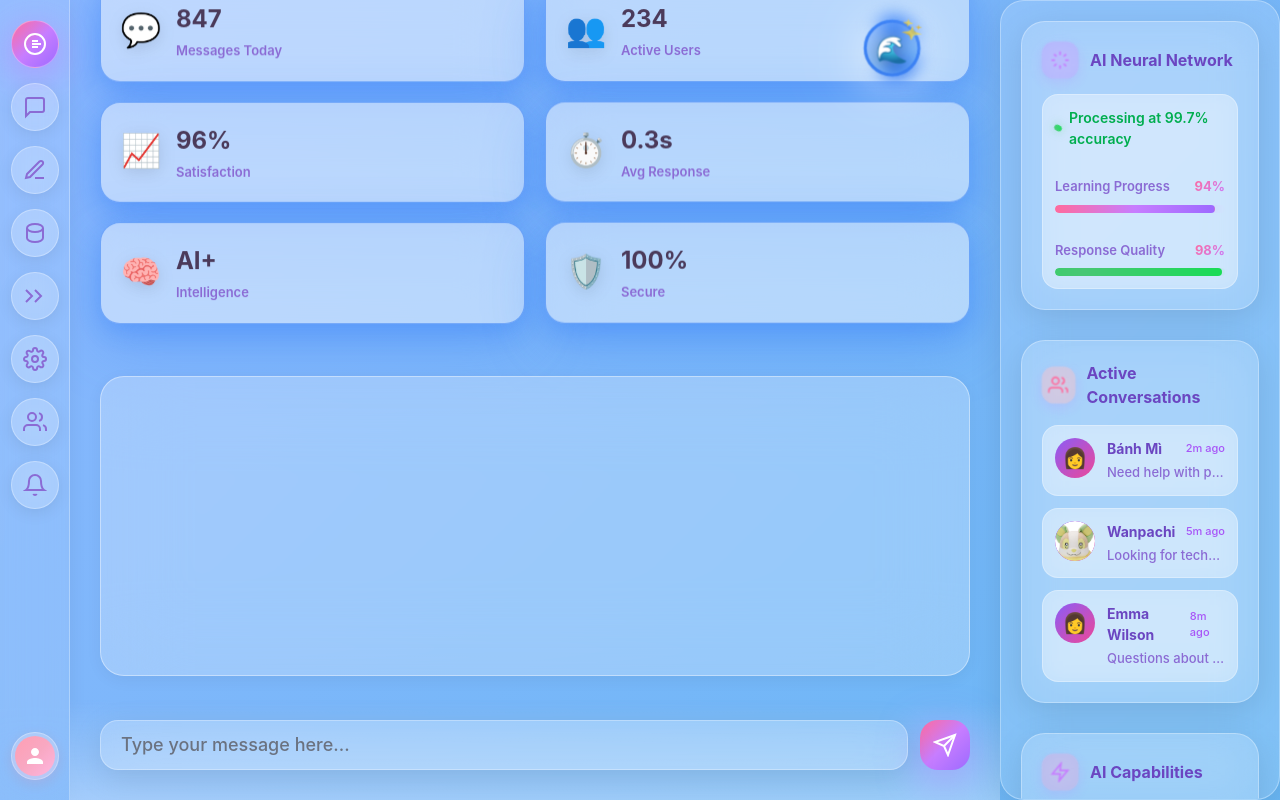
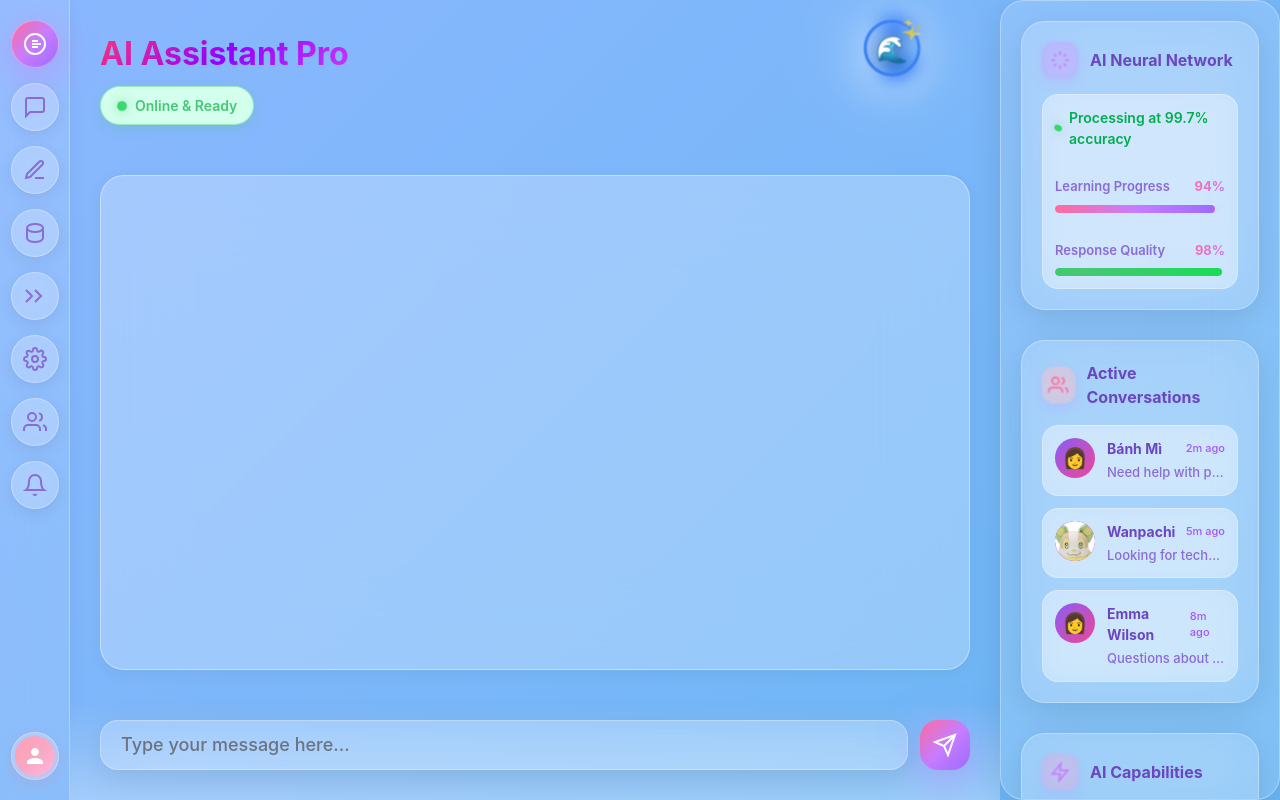
Before and after one commit to TuongHuy0603/chatbot, a React (Vite) app: page / in a window 1280 px wide. Built offline with nearby package versions, Linux system fonts and the light colour scheme.

Commit message:
Add logo image and comment out metrics grid in Dashboard component

```diff
--- a/src/components/Dashboard.jsx
+++ b/src/components/Dashboard.jsx
@@ -26,7 +26,7 @@ function Dashboard({ messages, isThinking }) {
       </div>
 
       {/* Metric Cards */}
-      <div className="metrics-grid">
+      {/* <div className="metrics-grid">
         {metricCards.map((card, index) => (
           <div key={index} className={`metric-card ${card.color}`}>
             <div className="metric-icon">{card.icon}</div>
@@ -36,7 +36,7 @@ function Dashboard({ messages, isThinking }) {
             </div>
           </div>
         ))}
-      </div>
+      </div> */}
 
       {/* Chat Box */}
       <ChatBox messages={messages} isThinking={isThinking} />
```
Also changed, not shown: public/images/logo.jpg (added).
